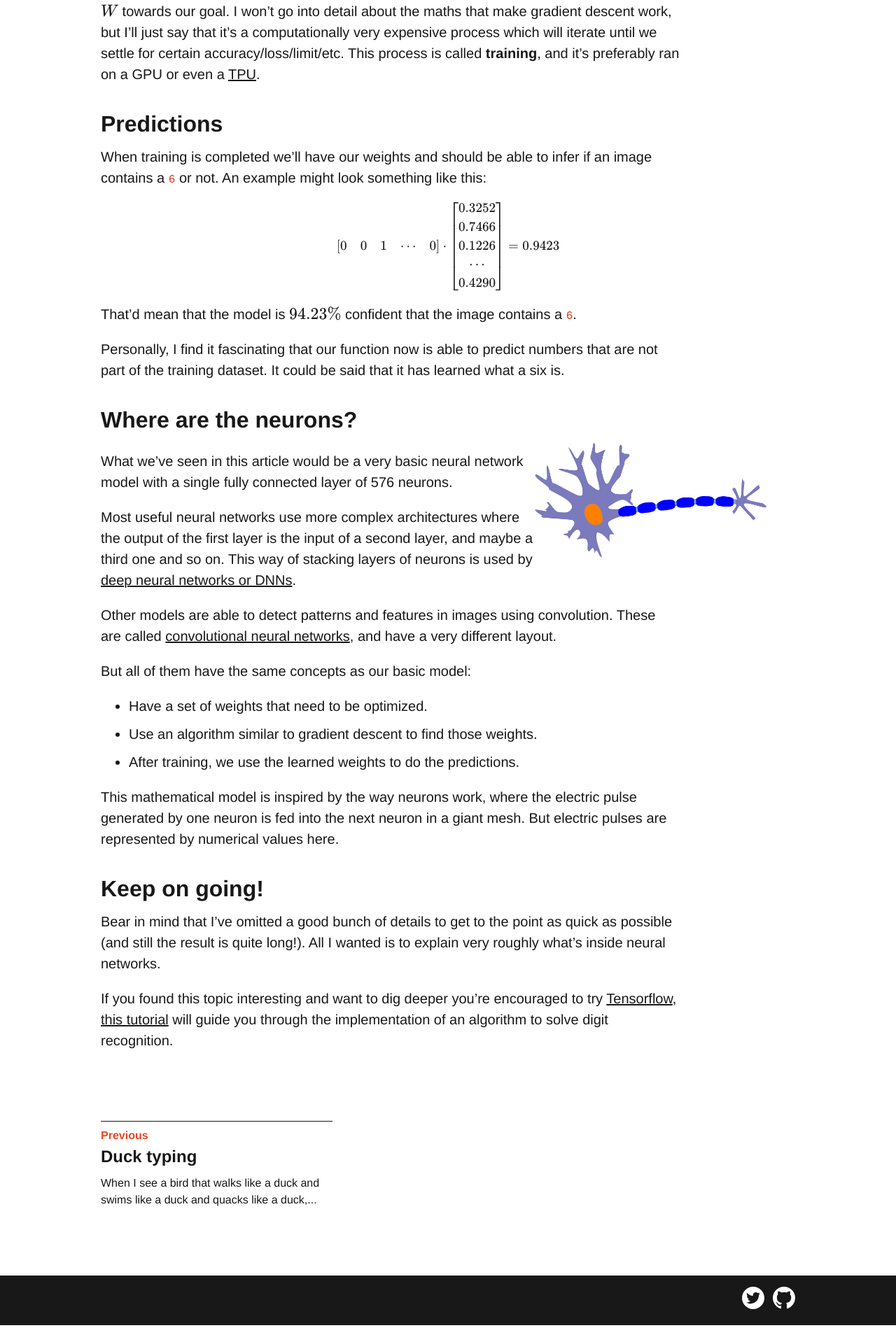
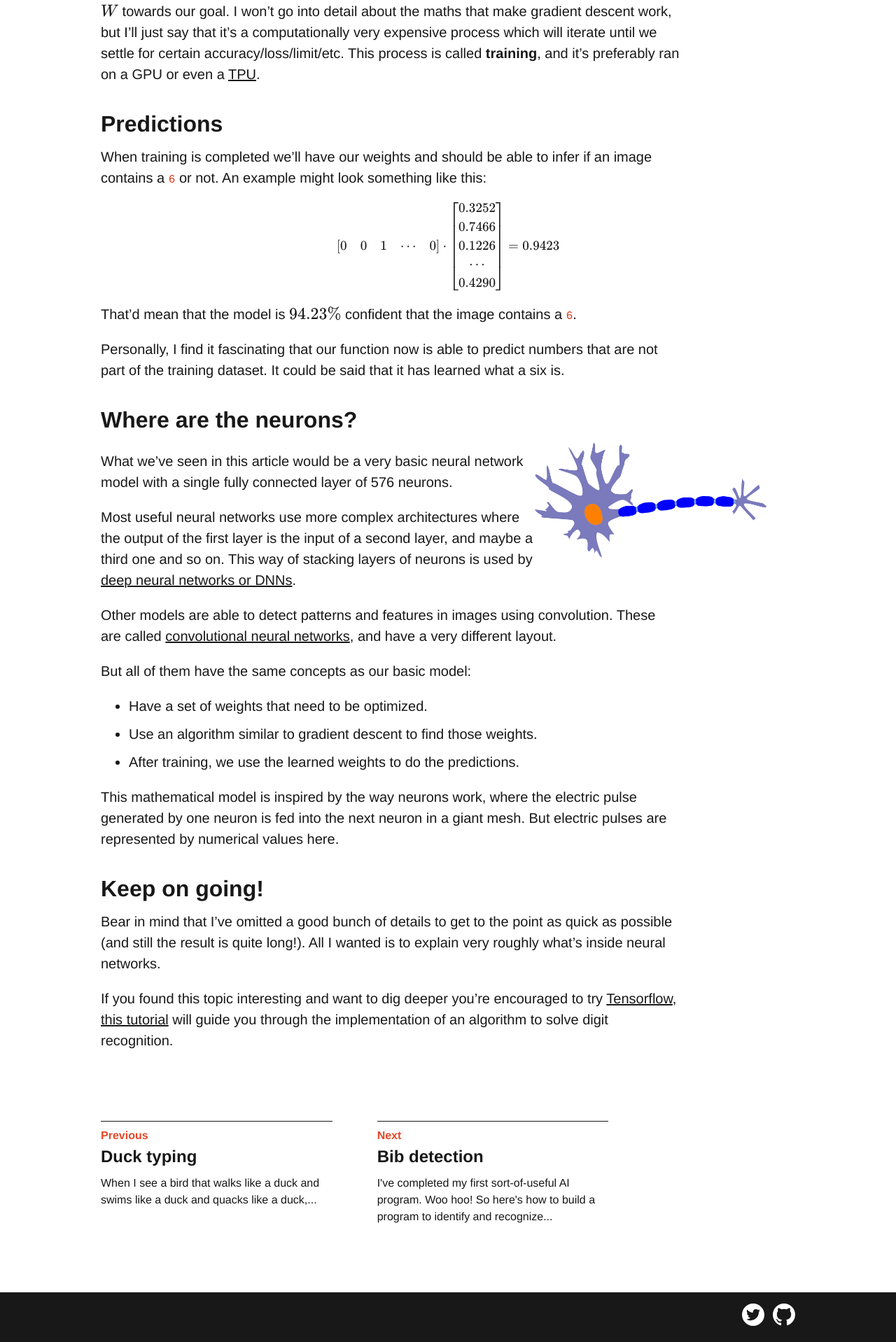
Before and after one commit to Jesus/jesus.github.io, a Jekyll site: the page built from _posts/2017-12-14-what-is-a-neural-network.md, in a window 1280 px wide. Shown: the part 3360-5278 px from the top of the page at 70% size. Built offline with Jekyll 4.4.1, drawn with Linux system fonts in a browser that asks for light colours; formulas are drawn with MathJax 3; comment, search, counter and statistics services are not loaded; before the commit the page ends 5254 px from its top, so only the background shows below that; part of the change alters nothing that is shown.

Commit message:
Publish post on bib detection!

```diff
--- /dev/null
+++ b/_posts/2017-12-23-bib-detection.md
@@ -0,0 +1,72 @@
+---
+layout: post
+title:  Bib detection
+date:   2017-12-24 10:39:00 +0000
+categories: machine-learning
+---
+
+I've completed my first sort-of-useful AI program. Woo hoo!
+
+So here's how to build a program to identify and recognize bib numbers
+in three simple steps:
+
+ 1. Train a model to detect bibs.
+ 2. Train another model to recognize the number in each bib.
+ 3. Build a small web service to use both models and respond with the result.
+
+That easy? Well...
+
+These weren't three simple steps, it took me a few months to complete during
+many hours of my spare time.
+
+I was lucky enough to be able to use two models already implemented in
+Tensorflow.
+Despite it took me so long to figure everything out, the most
+important challenges were already solved by the people who created these models.
+So a good bit of my time was spent just familiarizing with the API.
+
+At the time of writing this post, it's possible to detect bibs and their
+numbers. I created two repositories:
+
+ 1. [`bibo-lab`][bibo-lab], this is used for training. Its purpose is to
+    create a frozen inference graph that can be used by others for inference.
+    Unfortunately, this is super chaotic at the moment, I'll sort that out
+    soon.
+ 2. [`bibo`][bibo], this contains the code for inference. It should be
+    relatively easy for anyone to clone and run it, questions are welcome.
+
+Here's an example of the result:
+
+<img src="/assets/images/ssc.jpg" class="inline-text large-image" />
+
+Some of the predictions aren't accurate, but I think this isn't bad for a start.
+
+The final goal is to build a web application which can be used by runners after
+a race to find the photos where they appear. Every running competition may have
+hundreds of photos of the event, so not many people will spend the time it
+to find themselves. Using this bib detector, it'll be possible to just visit
+the website and type your bib number to find all the photos where you appear, or
+where your bib appears actually!
+
+There's a lot of work remaining to achieve that goal. I'll be publishing more
+news on this project. For now, I'm just happy to to have put together the whole
+pipeline. There're many things we can do at this point:
+
+  - Make a proper measurement of the model's accuracy, so it can be
+    improved over time.
+  - Update the program so it can be used as a service by a standalone web
+    application. I think I'll create a simple HTTP API.
+  - Buid a small web application so this can be used online by end users, the
+    runners.
+
+I'm looking forward to release further news on this topic. So keep tuned!
+
+<!-- The people who are leading the steps are
+constantly publishing their advances and sharing .
+
+
+I think we're very lucky to be able to access the newest papers in the field.
+Never before in history this has been so easy. What a time to be alive! -->
+
+[bibo]: https://github.com/Jesus/bibo
+[bibo-lab]: https://github.com/Jesus/bibo-lab
--- a/_sass/_components.scss
+++ b/_sass/_components.scss
@@ -53,8 +53,10 @@ code {
       margin-left: auto;
       margin-right: auto;
     }
-    img {
-      max-height: 250px;
+    img.large-image {
+      max-width: 100%;
+      width: 80%;
+      height: auto;
     }
     @media (min-width: $breakpoint-lg) {
       img {
```
Also changed, not shown: assets/images/ssc.jpg (added).
